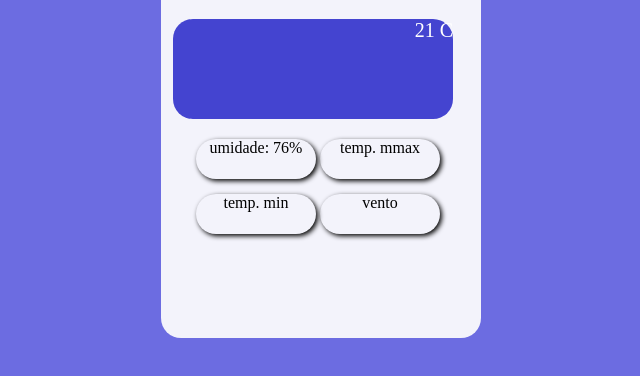
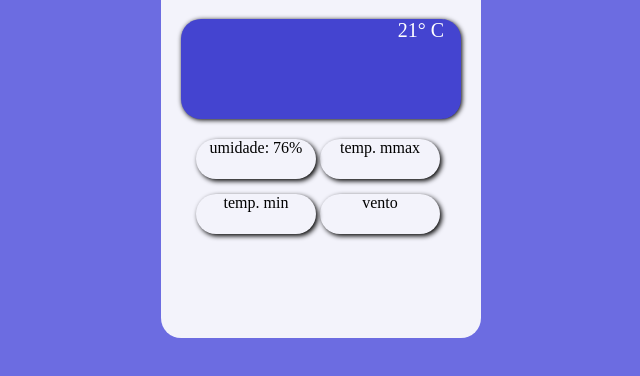
Before and after one commit to natasha-queiroz/projeto-previsao-do-tempo, a plain HTML site: page index.html in a window 1280 px wide. Shown: the part 120-496 px from the top of the page, without its empty margins (319-959 px from the left). Drawn offline with Linux system fonts and the light colour scheme.

Commit message:
atualização css

```diff
--- a/index.html
+++ b/index.html
@@ -17,7 +17,7 @@
 
         <h1>Tempo em Fortaleza</h1>
         <div class="containerdaimg">
-            <p class="grau">21 C</p>
+            <p class="grau">21° C</p>
             <img src="" alt="">
         </div>
 
--- a/style.css
+++ b/style.css
@@ -38,11 +38,12 @@ h1{
 
 }
 .grau{
-
+   text-align: center;
+   margin-left: 200px;
 }
 .containerdaimg{
     display: block;
-    margin-left: 12px;
+    margin-left: 20px;
     background-color: rgb(68, 68, 208);
     border-radius: 20px;
     color: white;
@@ -50,6 +51,7 @@ h1{
     width: 280px;
     height: 100px;
     text-align: right;
+    box-shadow: 1px 1px 5px black;
 
 }
 .umidade{
```
